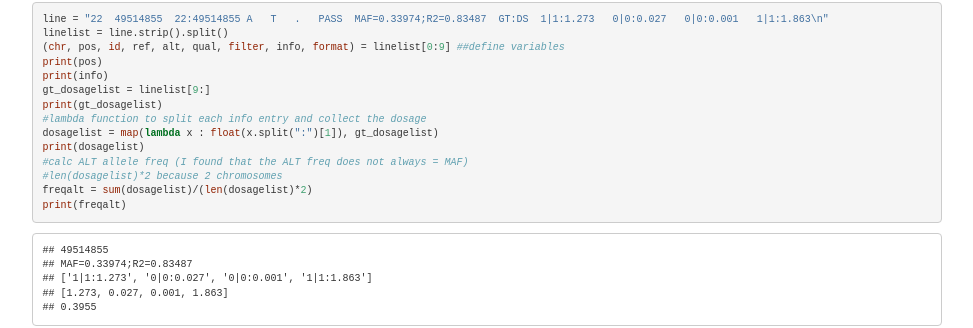
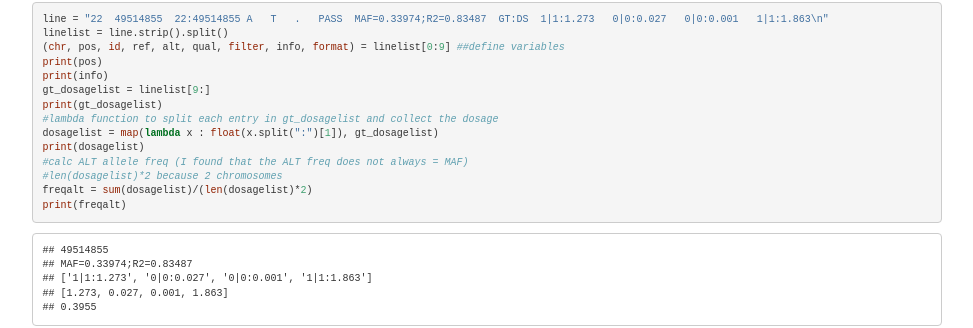
Before and after one commit to hwheeler01/CompBio, a Jekyll site: the page vcf_parser.html, which Jekyll copies as it is, in a window 1280 px wide. Shown: the part 1493-1821 px from the top of the page, without its empty margins (153-1126 px from the left). Built offline with Jekyll 4.4.1, drawn with Linux system fonts in a browser that asks for light colours.

Commit message:
make lambda comment more clear

```diff
--- a/vcf_parser.html
+++ b/vcf_parser.html
@@ -143,7 +143,7 @@ linelist = line.strip().split()
 <span class="dt">print</span>(info)
 gt_dosagelist = linelist[<span class="dv">9</span>:]
 <span class="dt">print</span>(gt_dosagelist)
-<span class="co">#lambda function to split each info entry and collect the dosage</span>
+<span class="co">#lambda function to split each entry in gt_dosagelist and collect the dosage</span>
 dosagelist = <span class="dt">map</span>(<span class="kw">lambda</span> x : <span class="dt">float</span>(x.split(<span class="st">&quot;:&quot;</span>)[<span class="dv">1</span>]), gt_dosagelist)
 <span class="dt">print</span>(dosagelist)
 <span class="co">#calc ALT allele freq (I found that the ALT freq does not always = MAF)</span>
```
